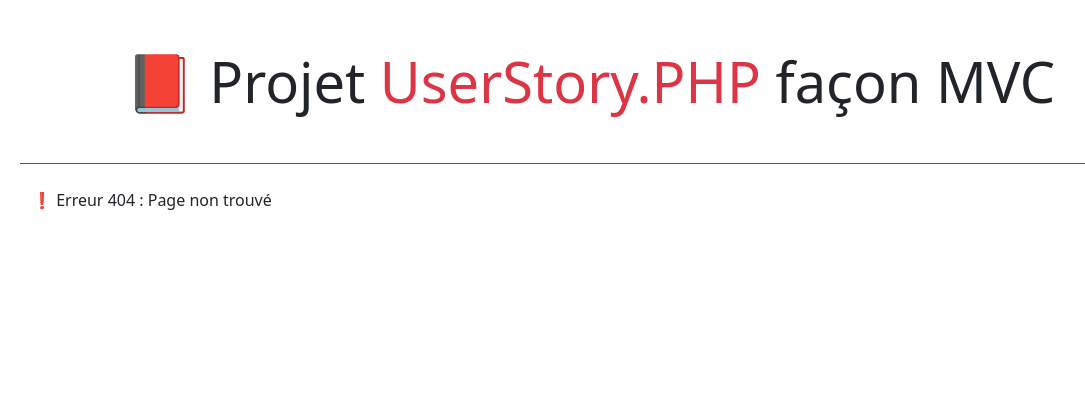
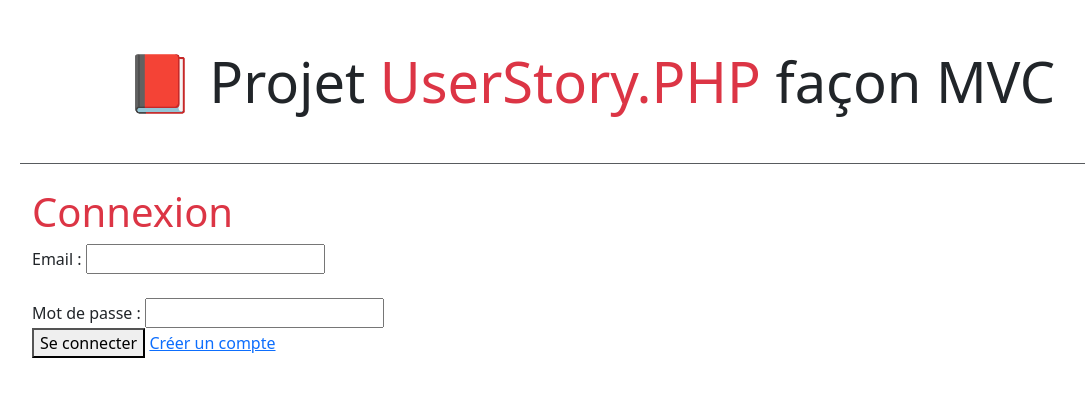
Before and after one commit to ThomasTZTM/Sio2_FL_GestionTachesScrum, a PHP site: page /index.php?route=login in a window 1280 px wide. Shown: the top 397 px of the page, without its empty margins (50-1135 px from the left). Run offline with PHP 8.4, Linux system fonts and the light colour scheme.

Commit message:
Maj : Connexion à un compte

```diff
--- a/public/index.php
+++ b/public/index.php
@@ -57,6 +57,11 @@ $entityManager = require_once __DIR__ . '/../config/bootstrap.php';
             $ConnexionController->creer();
             break;
 
+        case 'login':
+            $ConnexionController = new \App\Controllers\ConnexionController($entityManager);
+            $ConnexionController->login();
+            break;
+
 
         default:
             // Erreur 404
--- a/src/Controllers/ConnexionController.php
+++ b/src/Controllers/ConnexionController.php
@@ -3,6 +3,7 @@
 namespace App\Controllers;
 use App\Entity\User;
 use App\UserStory\CreateAccount;
+use App\UserStory\Login;
 use Doctrine\ORM\EntityManager;
 
 class ConnexionController
@@ -46,4 +47,23 @@ class ConnexionController
     }
 
 
+    public function login()
+    {
+        $error = null;
+        if ($_SERVER['REQUEST_METHOD'] === 'POST') {
+            $login = new Login($this->entityManager);
+            $user = $login->execute($_POST['email'], $_POST['password']);
+            if ($user) {
+                $_SESSION['user_id'] = $user->getId();
+                $_SESSION['user_name'] = $user->getPseudo();
+                header('Location: index.php?route=acceuil');
+                exit;
+            } else {
+                $error = "Email ou mot de passe incorrect.";
+            }
+        }
+        require __DIR__ . '/../../views/compte/Login.php';
+    }
+
+
 }
--- /dev/null
+++ b/views/compte/login.php
@@ -0,0 +1,24 @@
+<h1 class="text-danger">Connexion</h1>
+
+<?php if (isset($error)): ?>
+    <p class="text-danger mb-4"><?= htmlspecialchars($error) ?></p>
+<?php endif; ?>
+
+<form action="index.php?route=login" method="post" class="max-w-md">
+    <div class="mb-4">
+        <label for="email" class="">Email :</label>
+        <input type="email" id="email" name="email" required class="">
+    </div>
+    <div class="mb-6">
+        <label for="password" class="">Mot de passe :</label>
+        <input type="password" id="password" name="password" required class="">
+    </div>
+    <div class="button">
+        <button type="submit" class="button ">
+            Se connecter
+        </button>
+        <a href="index.php?route=creercompte" class="">
+            Créer un compte
+        </a>
+    </div>
+</form>
```
Also changed, not shown: src/UserStory/Login.php (added, +35 -0 lines), views/acceuil/acceuil.php (+3 -0 lines).
